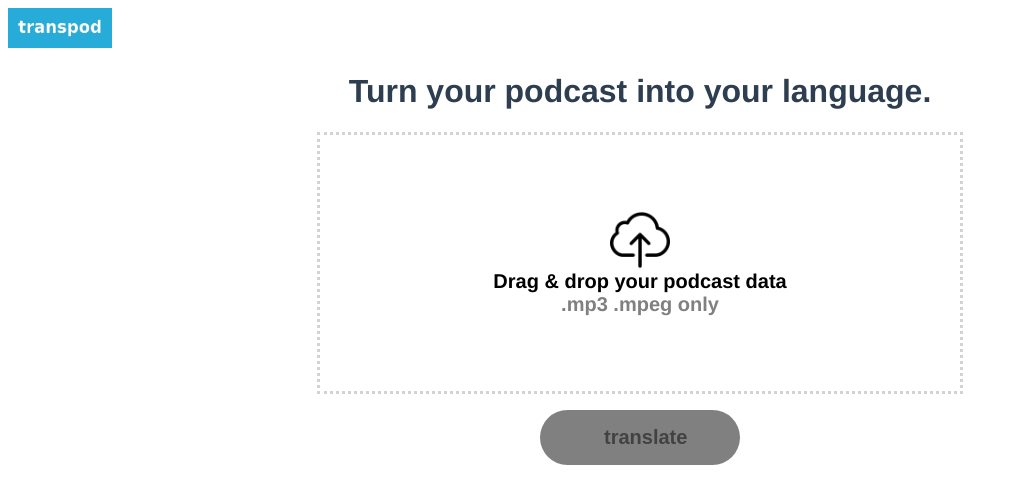
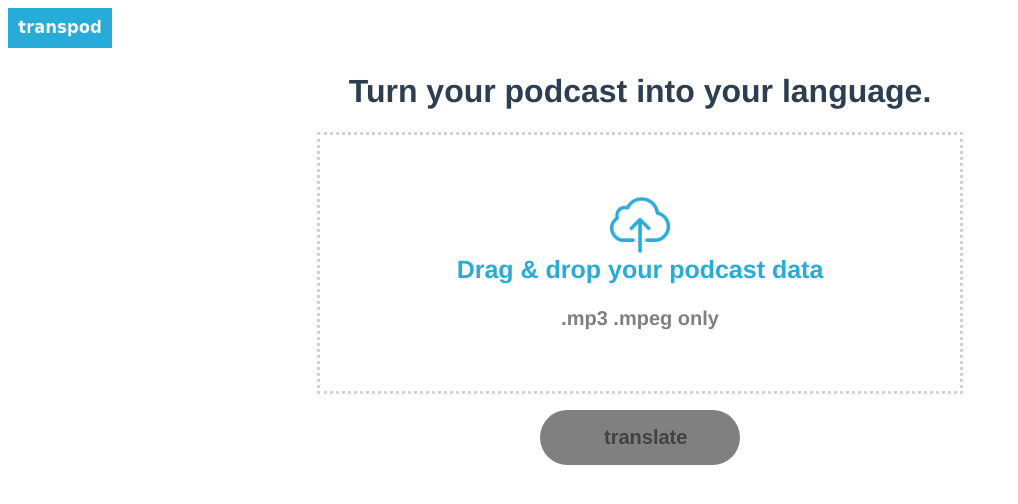
Before and after one commit to koootarooo/transpod, a Vue app: page / in a window 1280 px wide. Shown: the top 504 px of the page, without its empty margins (0-1018 px from the left). Built offline with nearby package versions, Linux system fonts and the light colour scheme.

Commit message:
change upload img

```diff
--- a/src/components/TranslatePodcast.vue
+++ b/src/components/TranslatePodcast.vue
@@ -4,8 +4,8 @@
       <h1>{{ msg }}</h1>
     </div>
     <div class="drop_zone" @dragenter="dragEnter" @dragleave="dragLeave" @dragover.prevent @drop.prevent="dropFile" :class="{enter: isEnter}" v-if="!isLoading">
-      <img src="../assets/upload_img.png" width="60" height="60">
-      Drag & drop your podcast data<br>
+      <img src="../assets/upload_img_lightblue.png" width="60" height="60">
+      <span class="main_message">Drag & drop your podcast data</span><br>
       <span class="available_format">.mp3 .mpeg only</span>
     </div>
     <div class="preview_zone">
@@ -164,6 +164,10 @@ export default {
   flex-flow: column;
   align-items: center;
   justify-content: center;
+}
+.main_message {
+  color: #27acd9;
+  font-size: 25px;
 }
 .loading_message {
   padding-bottom: 20px;
```
Also changed, not shown: src/assets/upload_img_lightblue.png (added).
